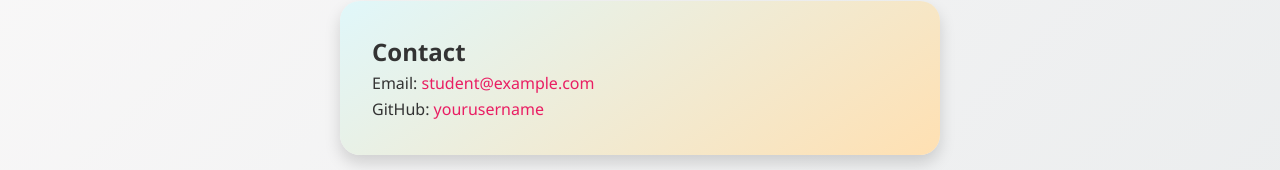
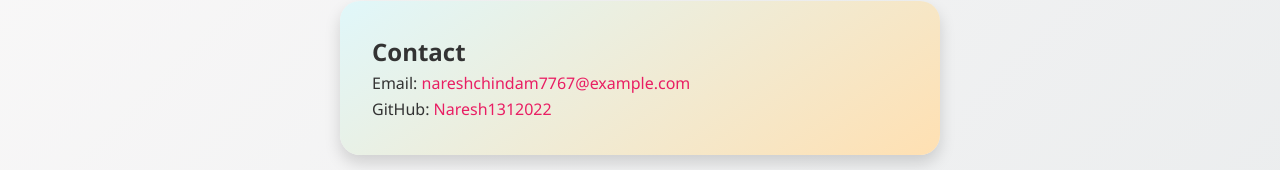
Before and after one commit to Naresh1312022/myportfolio, a plain HTML site: page index.html in a window 1280 px wide. Shown: the part 606-776 px from the top of the page. Drawn offline with Linux system fonts and the light colour scheme.

Commit message:
Update index.html
changed email and github username

```diff
--- a/index.html
+++ b/index.html
@@ -34,8 +34,8 @@
 
   <section id="contact" class="card">
     <h2>Contact</h2>
-    <p>Email: <a href="mailto:student@example.com">student@example.com</a></p>
-    <p>GitHub: <a href="https://github.com/yourusername" target="_blank">yourusername</a></p>
+    <p>Email: <a href="mailto:nareshchindam7767@example.com">nareshchindam7767@example.com</a></p>
+    <p>GitHub: <a href="https://github.com/Naresh1312022" target="_blank">Naresh1312022</a></p>
   </section>
 
   <footer>
```
